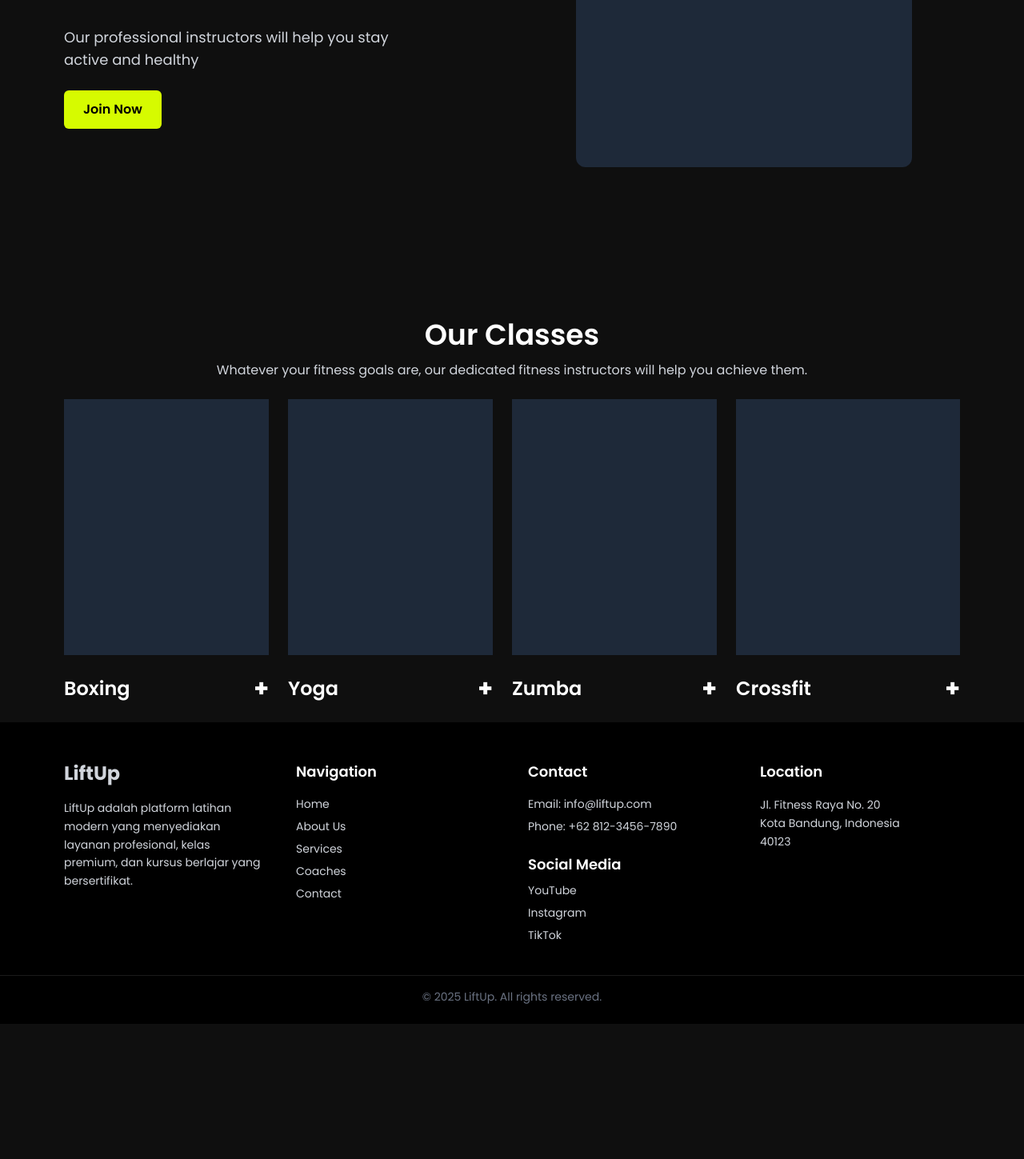
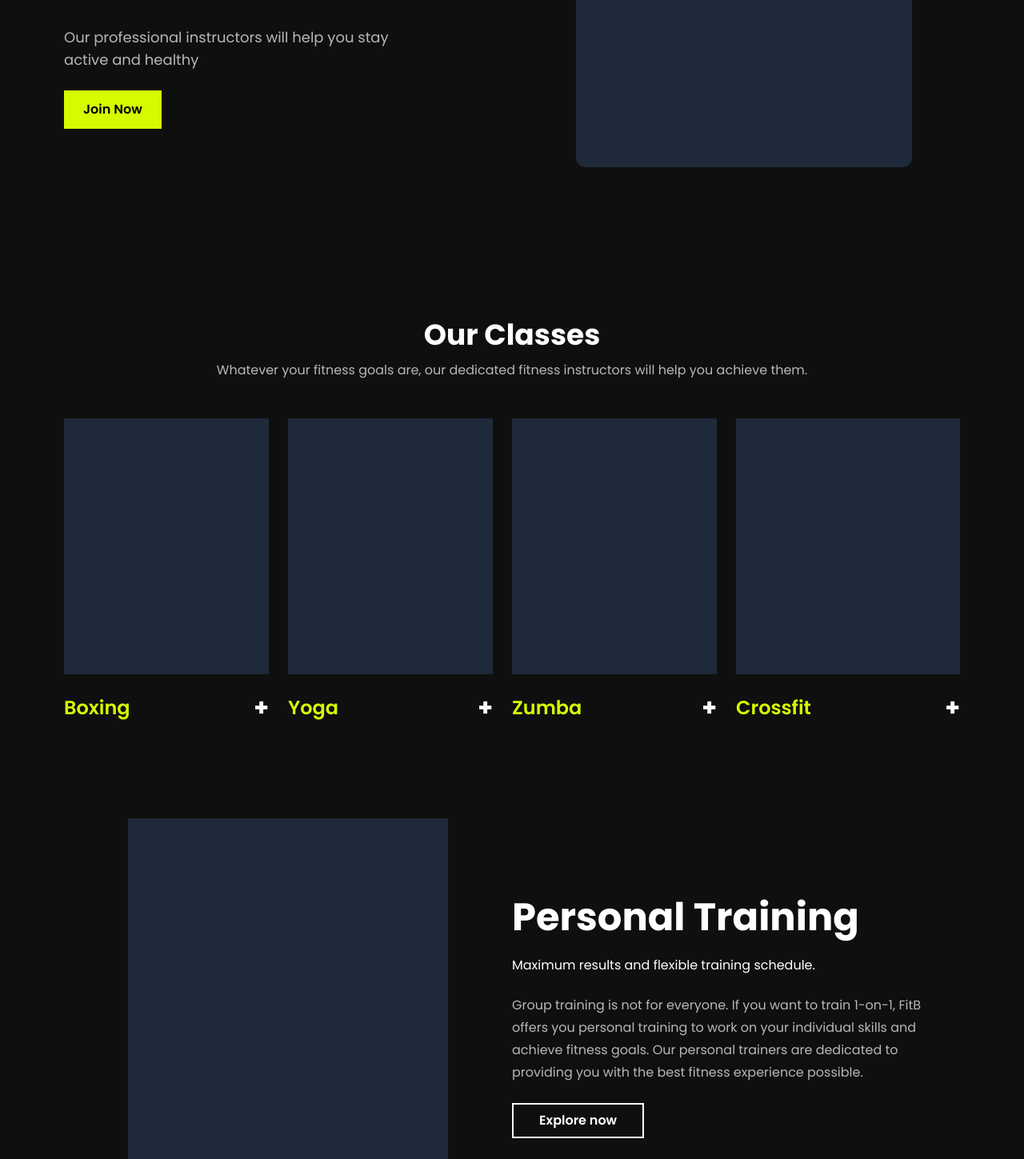
Before and after one commit to BARBARBoyyHD/gym-app-nextjs-supabase, a Next.js app: page / in a window 1280 px wide. Shown: the part 461-1910 px from the top of the page at 80% size. Before the commit the page ends 1741 px from the top, so only its background shows below. Built offline with nearby package versions, Linux system fonts and the light colour scheme.

Commit message:
Feat(coaches): create a coaches section page

```diff
--- a/src/app/page.tsx
+++ b/src/app/page.tsx
@@ -1,13 +1,15 @@
 import Footer from "@/components/Footer";
 import Navbar from "@/components/Navbar";
+import Home from "@/components/section/Home";
 import Classes from "@/components/section/Classes";
-import Home from "@/components/section/Home";
+import Coaches from "@/components/section/Coaches";
 export default function page() {
   return (
     <main>
       <Navbar />
       <Home />
       <Classes />
+      <Coaches />
       <Footer />
     </main>
   );
--- a/src/components/section/Classes.tsx
+++ b/src/components/section/Classes.tsx
@@ -34,12 +34,12 @@ export default function Classes() {
   };
 
   return (
-    <section className="">
+    <section>
       <div className="max-w-6xl mx-auto px-4">
         {/* Title Section */}
-        <div className="text-center mb-6">
-          <h2 className="text-4xl font-semibold mb-3">Our Classes</h2>
-          <p className="text-gray-300">
+        <div className="text-center mb-12">
+          <h2 className="text-4xl font-bold mb-3">Our Classes</h2>
+          <p className="text-white/70">
             Whatever your fitness goals are, our dedicated fitness instructors
             will help you achieve them.
           </p>
@@ -57,7 +57,9 @@ export default function Classes() {
                   onClick={() => toggle(index)}
                   className="flex justify-between items-center cursor-pointer"
                 >
-                  <h5 className="text-2xl font-semibold">{item.title}</h5>
+                  <h5 className="text-2xl font-semibold color-brand">
+                    {item.title}
+                  </h5>
                   <span className="text-3xl font-bold text-brand select-none transform transition-transform duration-300">
                     {openStates[index] ? "-" : "+"}
                   </span>
@@ -69,7 +71,7 @@ export default function Classes() {
                     openStates[index] ? "max-h-96  mt-4" : "max-h-0"
                   }`}
                 >
-                  <p className="text-gray-300">{item.desc}</p>
+                  <p className="text-white/70 leading-7">{item.desc}</p>
                 </div>
               </div>
             </div>
--- /dev/null
+++ b/src/components/section/Coaches.tsx
@@ -0,0 +1,31 @@
+export default function Coaches() {
+  return (
+    <section className="mt-24">
+      <div className="max-w-6xl mx-auto px-4">
+        <div className="flex flex-wrap">
+          <div className="flex-1 flex justify-center">
+            <div className="bg-gray-800 w-[400px] h-[500px]"></div>
+          </div>
+          <div className="flex-1 flex items-center flex-wrap">
+            <div>
+              <h2 className="text-5xl font-bold mb-3">Personal Training</h2>
+              <p className="my-6">
+                Maximum results and flexible training schedule.
+              </p>
+              <p className="text-white/70 mb-4 leading-7">
+                Group training is not for everyone. If you want to train 1-on-1,
+                FitB offers you personal training to work on your individual
+                skills and achieve fitness goals. Our personal trainers are
+                dedicated to providing you with the best fitness experience
+                possible.
+              </p>
+              <button className="bg-transparent border-white border-2 text-white font-semibold px-8 py-2 w-fit mt-2 hover:bg-white hover:text-black cursor-pointer duration-75">
+                Explore now
+              </button>
+            </div>
+          </div>
+        </div>
+      </div>
+    </section>
+  );
+}
--- a/src/components/section/Home.tsx
+++ b/src/components/section/Home.tsx
@@ -9,10 +9,10 @@ export default function Home() {
           <h1 className="text-4xl md:text-7xl font-bold leading-tight">
             GET FIT AND FEEL <span className="color-brand">GREAT!</span>
           </h1>
-          <p className="text-lg text-gray-300 max-w-md">
+          <p className="text-lg text-white/70 max-w-md leading-7">
             Our professional instructors will help you stay active and healthy
           </p>
-          <button className="bg-brand bg-brand-hover text-black font-semibold px-6 py-3 rounded-md w-fit mt-2">
+          <button className="bg-brand bg-brand-hover text-black font-semibold px-6 py-3 w-fit  mt-2">
             Join Now
           </button>
         </div>
```
